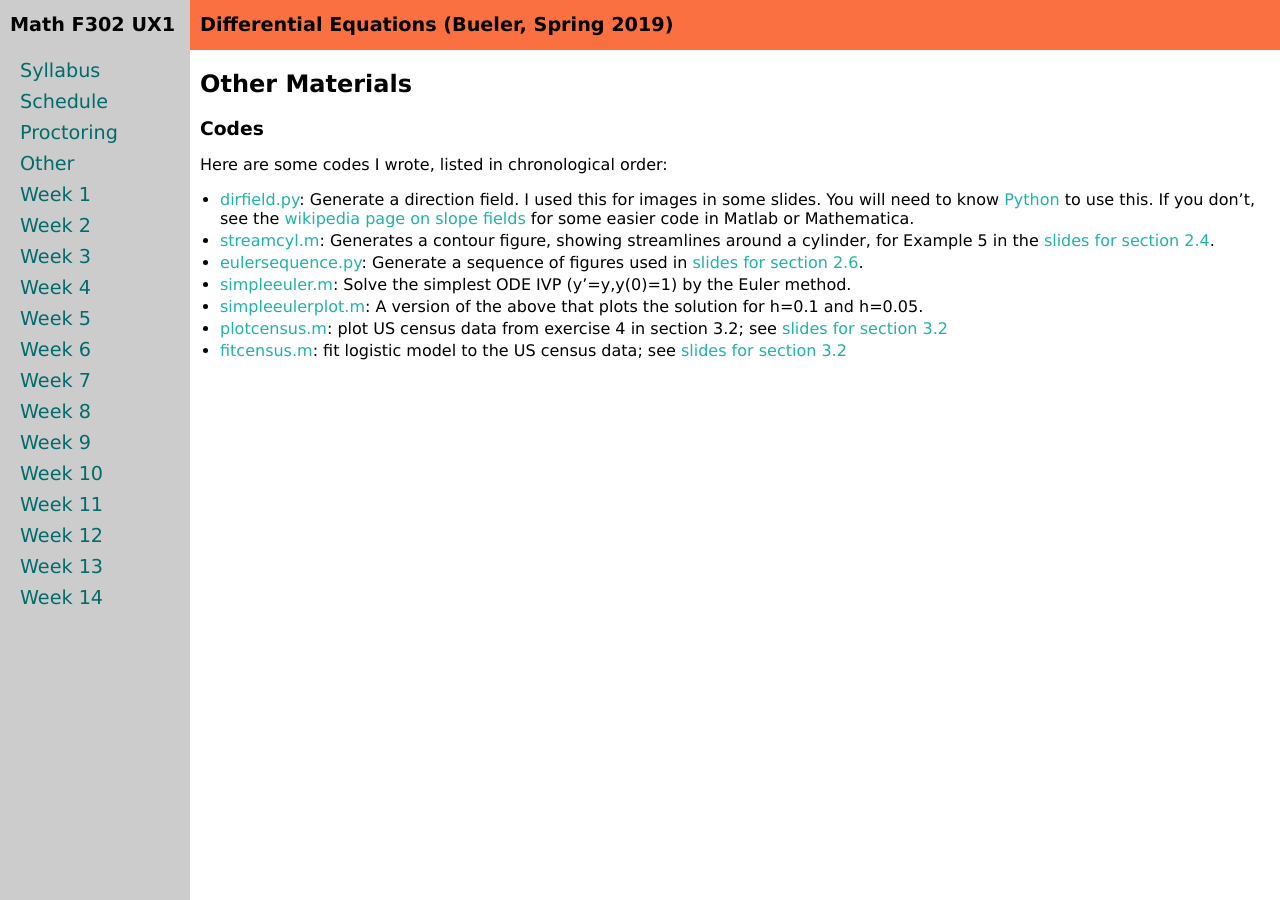
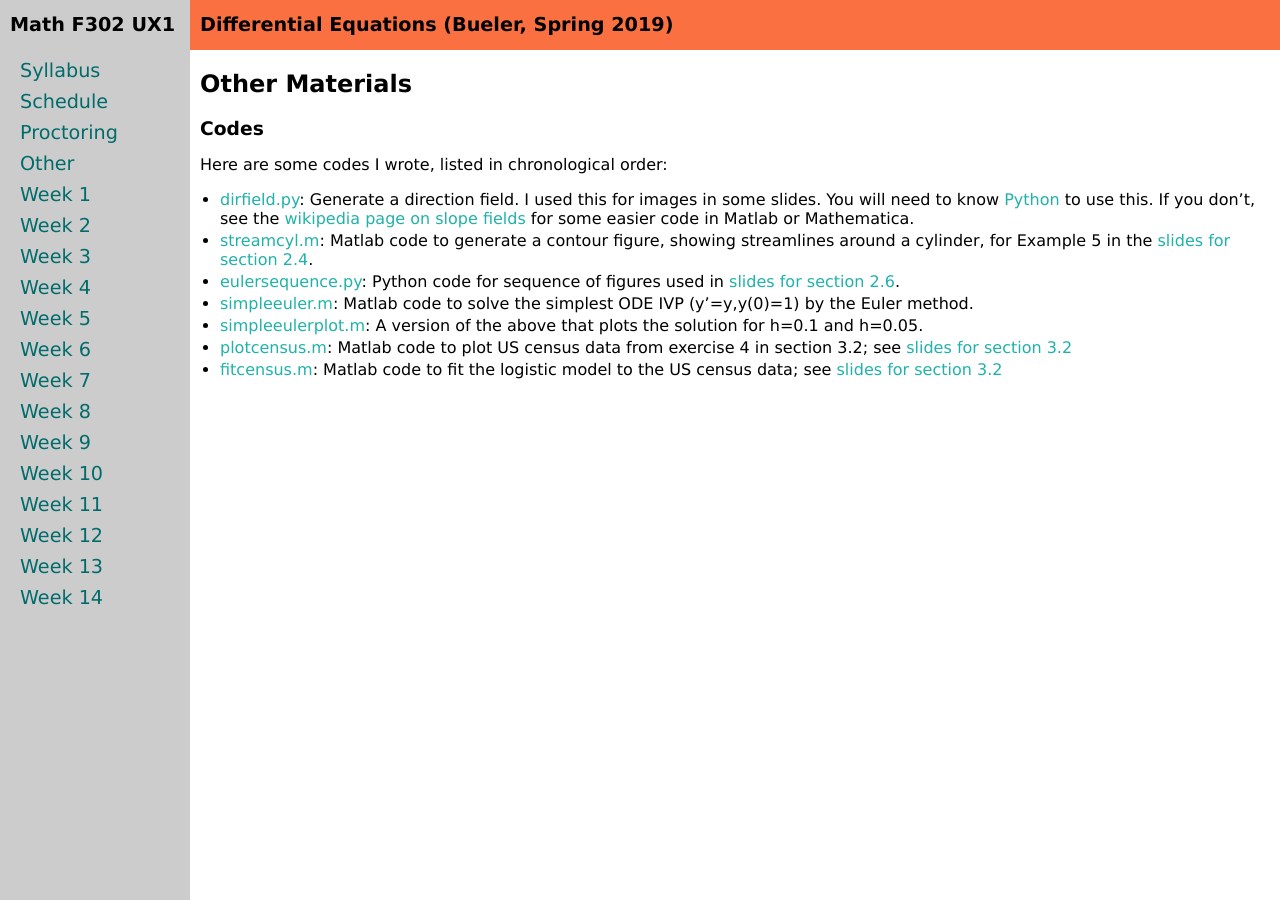
Before and after one commit to bueler/math302, a Jekyll site: the page built from other.md, in a window 1280 px wide. Built offline with Jekyll 4.4.1, drawn with Linux system fonts in a browser that asks for light colours.

Commit message:
make clear Python/Matlab provenance

```diff
--- a/other.md
+++ b/other.md
@@ -10,9 +10,9 @@ title: Other Materials
 Here are some codes I wrote, listed in chronological order:
 
 * [dirfield.py](assets/codes/dirfield.py): Generate a direction field.  I used this for images in some slides.  You will need to know [Python](https://www.python.org/) to use this.  If you don't, see the [wikipedia page on slope fields](https://en.wikipedia.org/wiki/Slope_field) for some easier code in Matlab or Mathematica.
-* [streamcyl.m](assets/codes/streamcyl.m): Generates a contour figure, showing streamlines around a cylinder, for Example 5 in the [slides for section 2.4](assets/slides/2-4.pdf).
-* [eulersequence.py](assets/codes/eulersequence.py): Generate a sequence of figures used in [slides for section 2.6](assets/slides/2-6.pdf).
-* [simpleeuler.m](assets/codes/simpleeuler.m): Solve the simplest ODE IVP (y'=y,y(0)=1) by the Euler method.
+* [streamcyl.m](assets/codes/streamcyl.m): Matlab code to generate a contour figure, showing streamlines around a cylinder, for Example 5 in the [slides for section 2.4](assets/slides/2-4.pdf).
+* [eulersequence.py](assets/codes/eulersequence.py): Python code for sequence of figures used in [slides for section 2.6](assets/slides/2-6.pdf).
+* [simpleeuler.m](assets/codes/simpleeuler.m): Matlab code to solve the simplest ODE IVP (y'=y,y(0)=1) by the Euler method.
 * [simpleeulerplot.m](assets/codes/simpleeulerplot.m): A version of the above that plots the solution for h=0.1 and h=0.05.
-* [plotcensus.m](assets/codes/plotcensus.m): plot US census data from exercise 4 in section 3.2; see [slides for section 3.2](assets/slides/3-2.pdf)
-* [fitcensus.m](assets/codes/fitcensus.m): fit logistic model to the US census data; see [slides for section 3.2](assets/slides/3-2.pdf)
+* [plotcensus.m](assets/codes/plotcensus.m): Matlab code to plot US census data from exercise 4 in section 3.2; see [slides for section 3.2](assets/slides/3-2.pdf)
+* [fitcensus.m](assets/codes/fitcensus.m): Matlab code to fit the logistic model to the US census data; see [slides for section 3.2](assets/slides/3-2.pdf)
```
